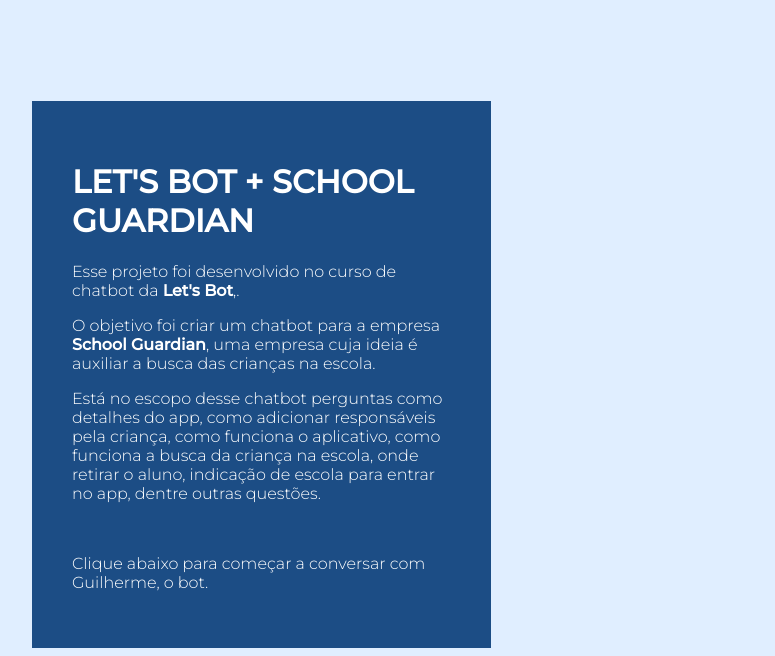
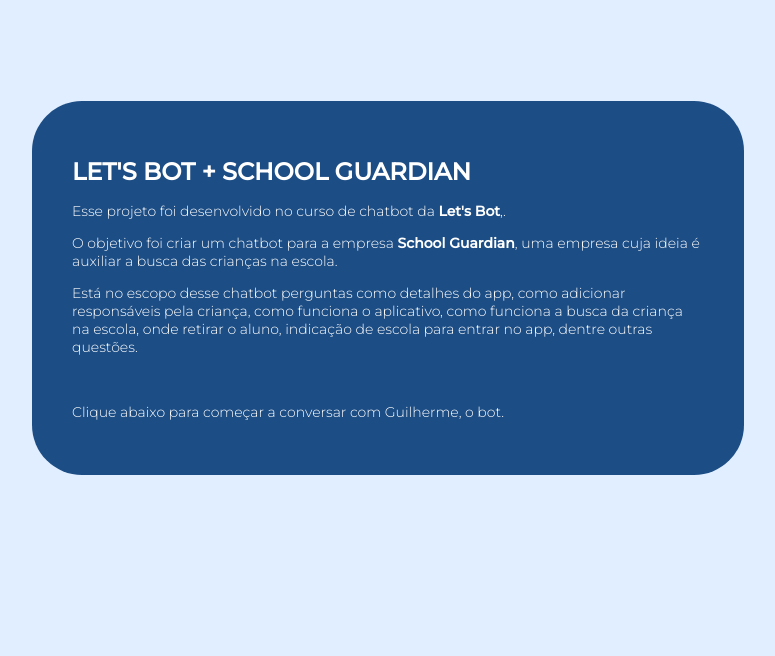
Before and after one commit to jiglay/schoolguardian, a plain HTML site: page index.html in a window 1280 px wide. Shown: the part 147-803 px from the top of the page, without its empty margins (26-801 px from the left). Drawn offline with nearby package versions, Linux system fonts and the light colour scheme.

Commit message:
ajuste na div

```diff
--- a/index.html
+++ b/index.html
@@ -29,11 +29,12 @@
     }
     h1 {
       color: white;
-      font-size: 2rem;
+      font-size: 1.5rem;
       text-transform: uppercase;
     }
     p {
       font-weight: 300;
+      font-size: 0.875rem;
     }
     a {
       color: white;
@@ -53,7 +54,8 @@
       padding: 40px;
       margin-top: 100px;
       margin-left: 50px;
-      width: 30%;
+      border-radius: 50px;
+      width: 50%;
     }
     df-messenger {
       --df-messenger-bot-message: #1c4d85;
```
